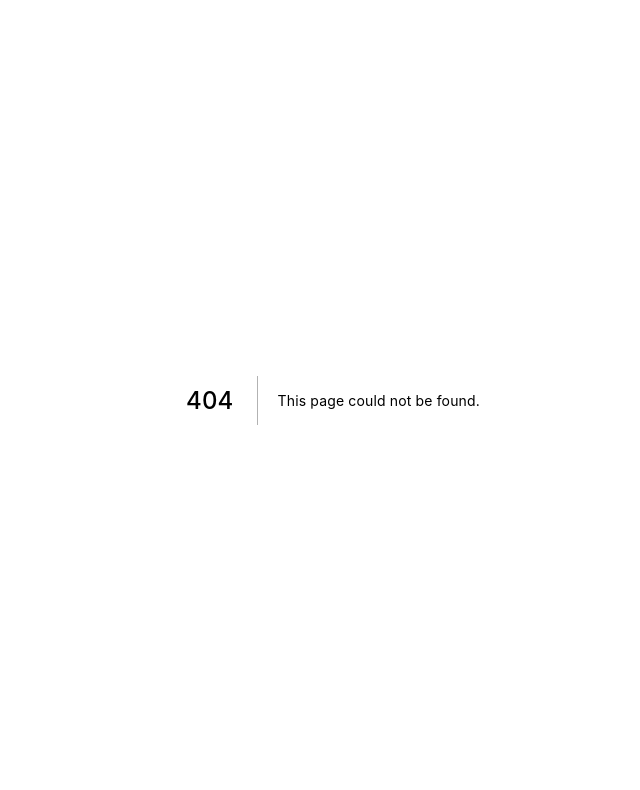
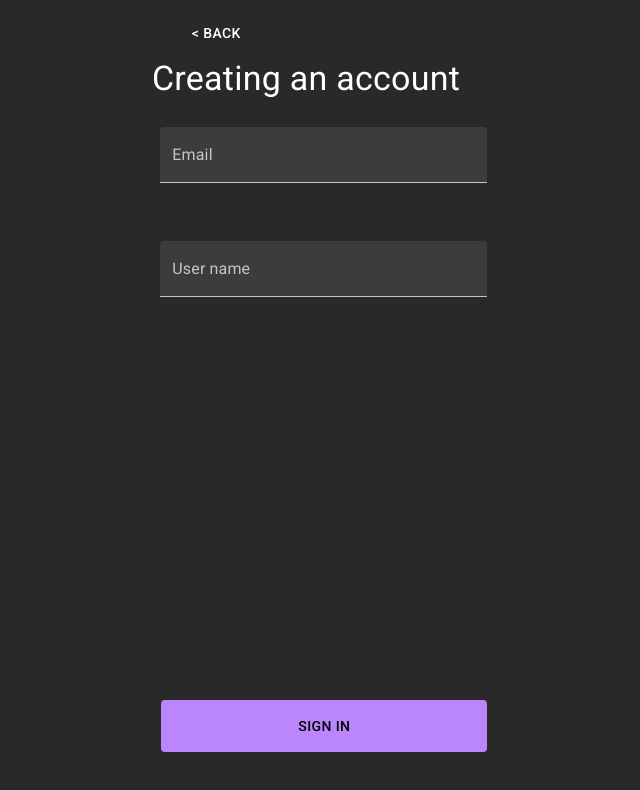
Before and after one commit to Crystal-Mountain-Development/todos-list, a Next.js app: page /signin in a window 1280 px wide. Before the commit this address had no page. Shown: the top 790 px of the page, without its empty margins (307-947 px from the left). Built offline with nearby package versions, Linux system fonts and the light colour scheme.

Commit message:
Create Sign In page and implement Sign In from the API [TL-16]

```diff
--- /dev/null
+++ b/pages/signin/index.tsx
@@ -0,0 +1,204 @@
+import React, { useCallback, useMemo, useState } from "react";
+import Head from "next/head";
+import {
+  Box,
+  Container,
+  TextField,
+  Typography,
+  Button,
+} from "@material-ui/core";
+import { gql, useMutation } from "@apollo/client";
+import { useRouter } from "next/router";
+
+const SEND_SIGN_TOKEN = gql`
+  mutation signin($email: String!, $username: String!) {
+    signin(email: $email, username: $username) {
+      message
+      token
+    }
+  }
+`;
+
+const IndexPage = () => {
+  const router = useRouter();
+  const [userEmail, setMail] = useState("");
+  const [userName, setName] = useState("");
+  const [errorMail, isErrorMail] = useState(false);
+  const [errorName, isErrorName] = useState(false);
+  const [messageErrorMail, setMessageErrorMail]= useState("");
+  const [messageErrorName, setMessageErrorName]= useState("");
+
+  const ableToSignIn = useMemo(() => {
+    return (
+      userEmail &&
+      userName &&
+      /^[a-zA-Z0-9.!#$%&'*+/=?^_`{|}~-]+@[a-zA-Z0-9-]+(?:\.[a-zA-Z0-9-]+)*$/.test(
+        userEmail
+      )
+    );
+  }, [userEmail, userName]);
+
+  const [addUser] = useMutation(SEND_SIGN_TOKEN);
+
+  const onClick = useCallback(() => {
+    if (!userEmail || !userName) return;
+
+    (async function () {
+      try {
+        await addUser({
+          variables: { email: userEmail, username: userName },
+        });
+        router.push("/auth");
+      } catch (e) {
+        if (e.message == "Already have a account") {
+          setMessageErrorName("")
+          isErrorName(false);
+          isErrorMail(true);
+          setMessageErrorMail(e.message)
+        } else {
+          setMessageErrorMail("")
+          isErrorMail(false);
+          isErrorName(true);
+          setMessageErrorName(e.message)
+        }
+      }
+    })();
+  }, [userEmail, userName]);
+
+  const onSubmit = useCallback((e) => {
+    e.preventDefault();
+    if (!userEmail || !userName) return;
+  }, []);
+
+  const onChangeEmail = useCallback((e) => {
+    setMail(e.target.value);
+  }, []);
+
+  const onChangeName = useCallback((e) => {errorName
+    setName(e.target.value);
+  }, []);
+
+  return (
+    <>
+      <Head>
+        <meta
+          name="viewport"
+          content="minimum-scale=1, initial-scale=1, width=device-width"
+        />
+      </Head>
+      <Container maxWidth="xs">
+        <Box
+          display="flex"
+          position="relative"
+          flexDirection="column"
+          justifyContent="space-between"
+          height="100vh"
+          py={3}
+        >
+          <div
+            style={{
+              position: "absolute",
+              left: "4.27%",
+              right: "4.27%",
+              top: "2.4%",
+              bottom: "87.41%",
+            }}
+          >
+            <Button
+              onClick={() => router.push("/")}
+              style={{
+                position: "absolute",
+                left: "7.29%",
+                right: "82.22%",
+                top: "0%",
+                bottom: "64.71%",
+                display: "flex",
+                alignItems: "center",
+                width: "21%",
+              }}
+            >
+              {"< Back"}
+            </Button>
+            <Typography
+              variant="h4"
+              component="h4"
+              style={{
+                position: "absolute",
+                left: "0%",
+                right: "11.37%",
+                top: "47.06%",
+                bottom: "0%",
+                width: "100%",
+              }}
+            >
+              Creating an account
+            </Typography>
+          </div>
+          <form onSubmit={onSubmit}>
+            <TextField
+             helperText={messageErrorMail}
+              error={errorMail}
+              value={userEmail}
+              onChange={onChangeEmail}
+              id="filled-basic"
+              label="Email"
+              placeholder="example@email.com"
+              type="email"
+              variant="filled"
+
+              style={{
+                width: 327,
+                position: "absolute",
+                left: "6.4%",
+                right: "6.4%",
+                top: "15.89%",
+                bottom: "73.31%",
+              }}
+            />
+
+            <TextField
+            helperText={messageErrorName}
+              error={errorName}
+              value={userName}
+              onChange={onChangeName}
+              id="filled-basic"
+              label="User name"
+              placeholder="example69"
+              type="text"
+              variant="filled"
+
+              style={{
+                width: 327,
+                position: "absolute",
+                left: "6.4%",
+                right: "6.4%",
+                top: "30.13%",
+                bottom: "59.07%",
+              }}
+            />
+          </form>
+          <Button
+            disabled={!ableToSignIn}
+            onSubmit={onSubmit}
+            onClick={onClick}
+            style={{
+              position: "absolute",
+              left: "6.67%",
+              right: "6.4%",
+              top: "87.56%",
+              bottom: "4.65%",
+              width: 326,
+              height: 52,
+              color: "black",
+              backgroundColor: "#bb86fc",
+            }}
+          >
+            SIGN IN
+          </Button>
+        </Box>
+      </Container>
+    </>
+  );
+};
+
+export default IndexPage;
```
